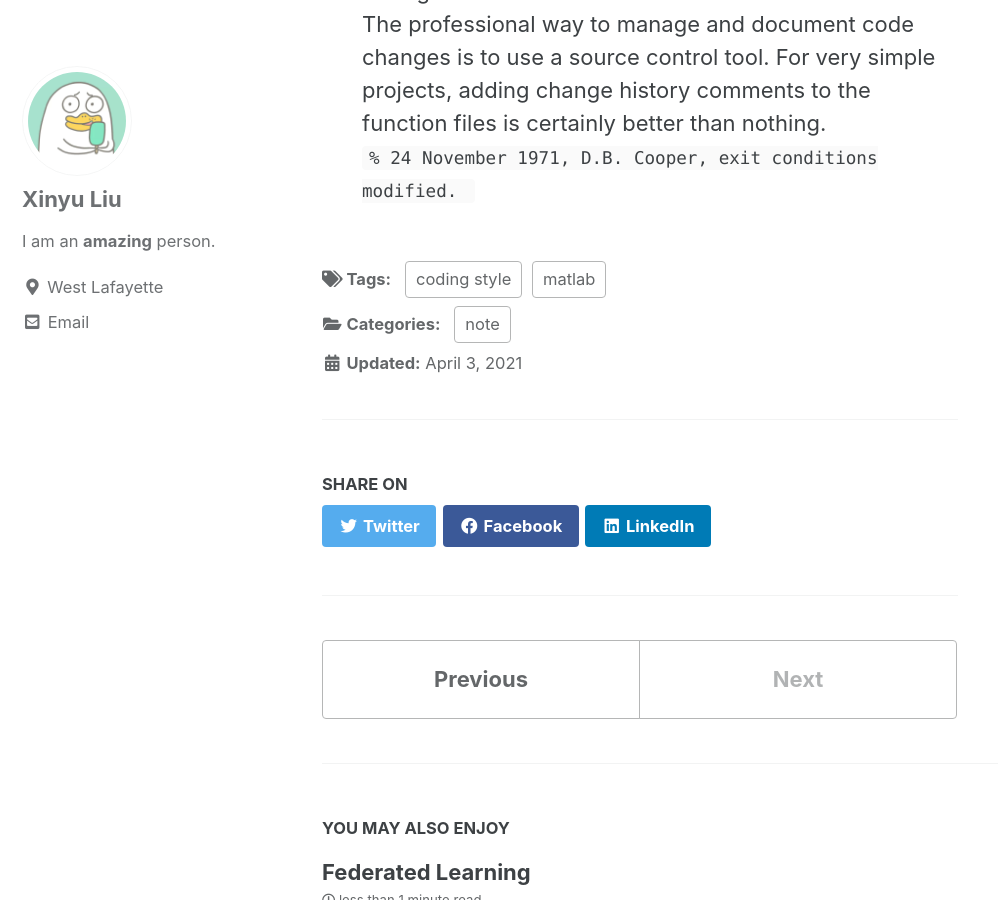
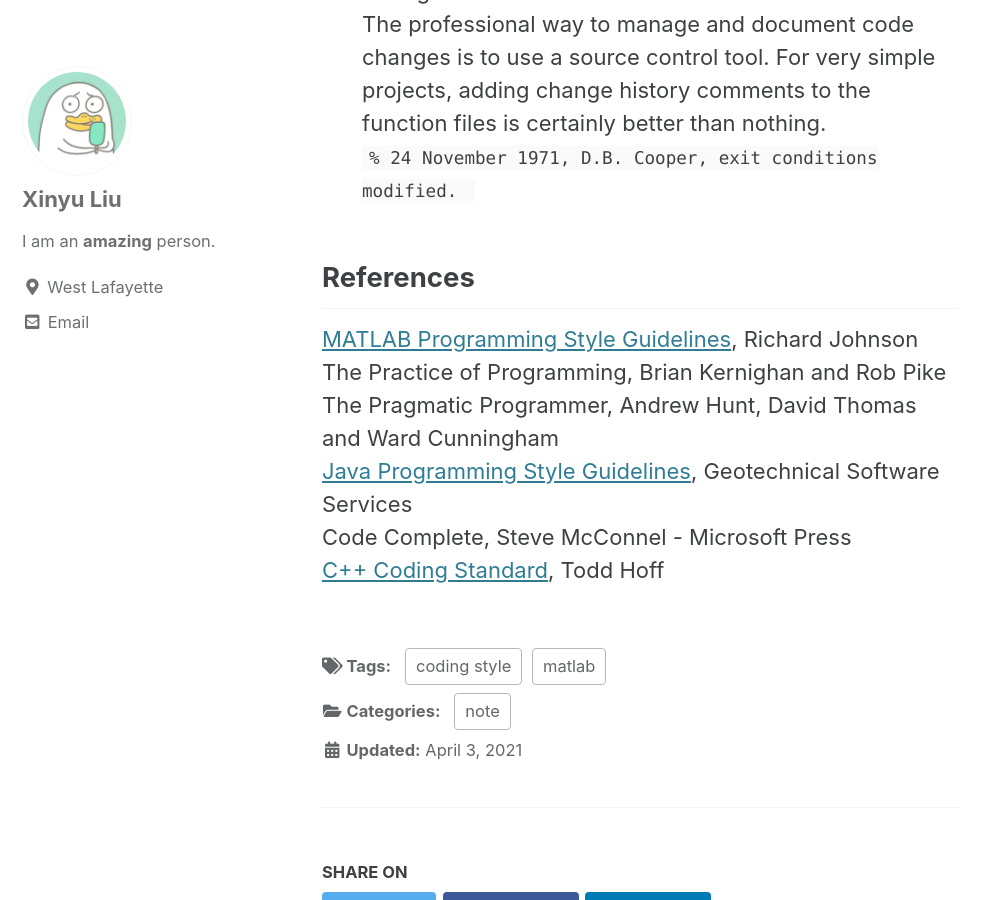
Before and after one commit to Liuxy94/Liuxy94.github.io, a Jekyll site: the page built from _posts/2021-04-03-matlab-programming-style-guidelines.md, in a window 1280 px wide and 900 px high, scrolled down 14348 px. Shown: the whole window, without its empty margins (0-998 px from the left). Built offline with Jekyll 4.4.1, drawn with Linux system fonts in a browser that asks for light colours; cached includes are drawn as plain includes; some of the changed text lies outside the part shown.

Commit message:
update for post

```diff
--- a/_posts/2021-04-03-matlab-programming-style-guidelines.md
+++ b/_posts/2021-04-03-matlab-programming-style-guidelines.md
@@ -315,3 +315,15 @@ The professional way to manage and document code changes is to use a source cont
 very simple projects, adding change history comments to the function files is certainly better than
 nothing. <br>
 `% 24 November 1971, D.B. Cooper, exit conditions modified. `
+
+## References
+[MATLAB Programming Style Guidelines][1], Richard Johnson<br>
+The Practice of Programming, Brian Kernighan and Rob Pike<br>
+The Pragmatic Programmer, Andrew Hunt, David Thomas and Ward Cunningham<br>
+[Java Programming Style Guidelines][2], Geotechnical Software Services<br>
+Code Complete, Steve McConnel - Microsoft Press<br>
+[C++ Coding Standard][3], Todd Hoff<br>
+
+[1]: https://www.ee.columbia.edu/~marios/matlab/MatlabStyle1p5.pdf
+[2]: http://docshare02.docshare.tips/files/26690/266901746.pdf
+[3]: http://132.248.182.159/utils/CyC++/CyC++/CyC++Style/c++_coding_standards.pdf
```
